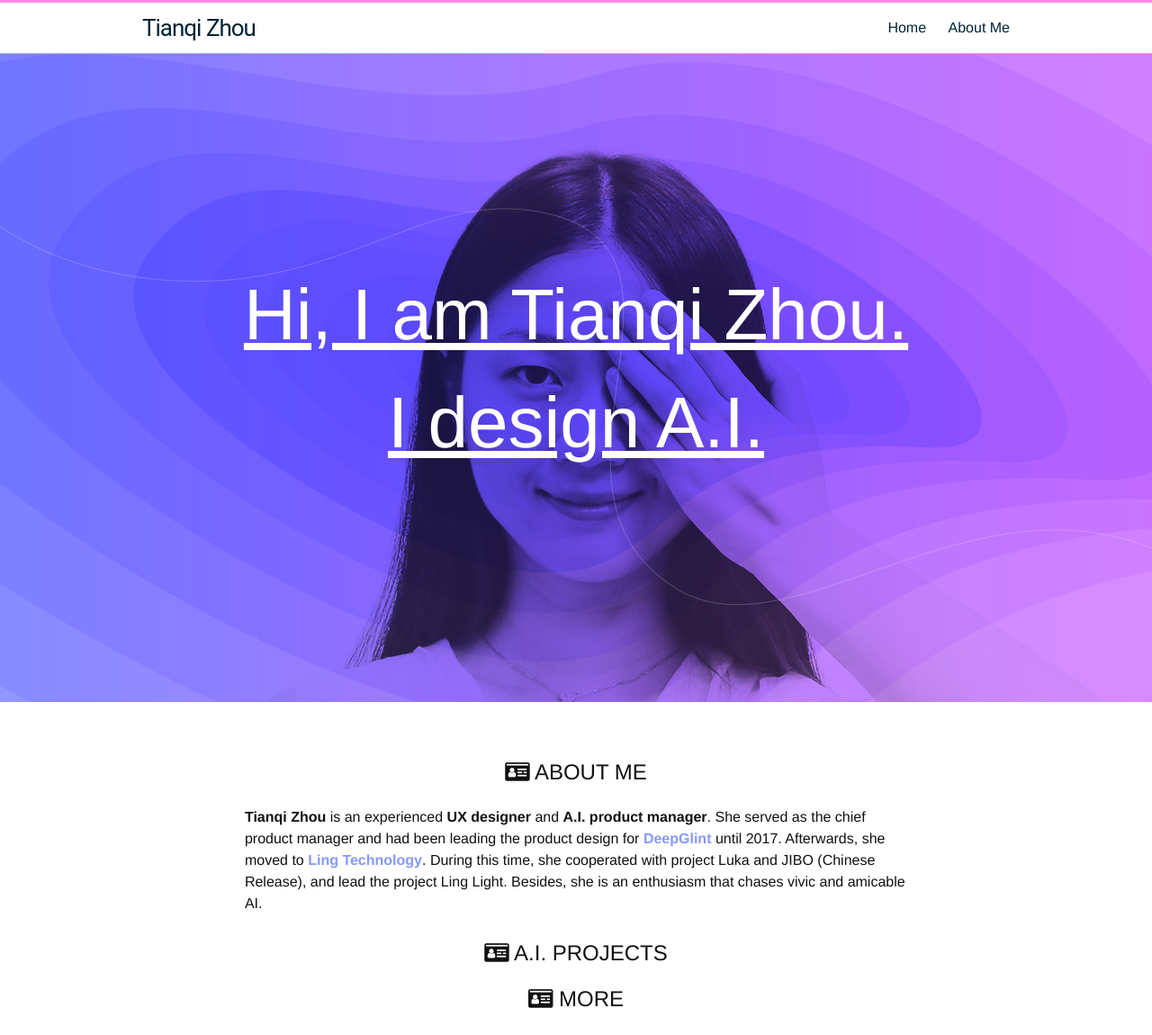
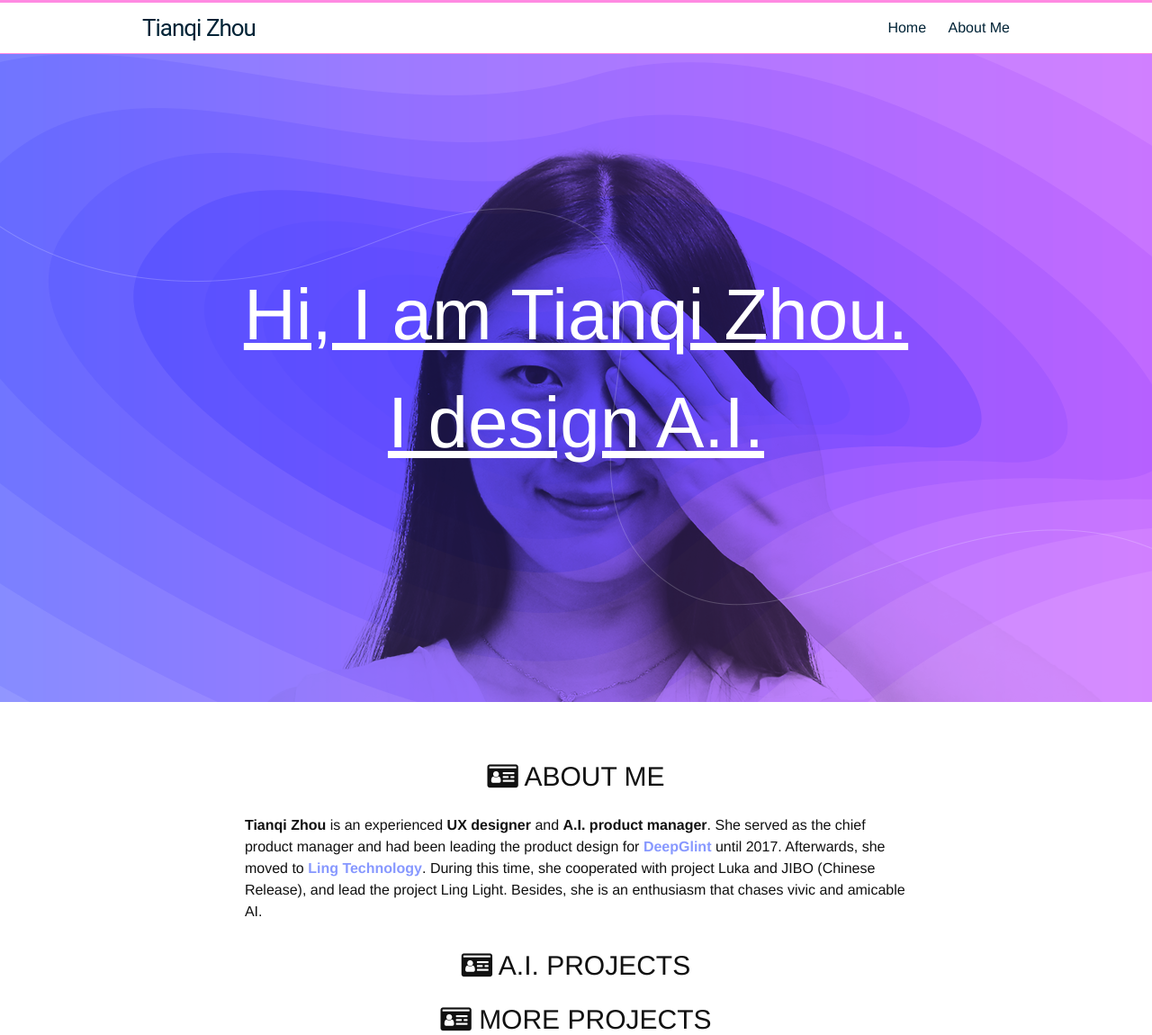
Before and after one commit to Tianqi-Zhou/tianqi-zhou.github.io, a Jekyll site: the page built from index.html, in a window 1280 px wide. Shown: the top 1150 px of the page at 90% size. Built offline with Jekyll 4.4.1, drawn with Linux system fonts in a browser that asks for light colours; some of the changed text lies outside the part shown; grey boxes are pictures that could not be loaded.

Commit message:
Update more

```diff
--- a/_sass/_layout.scss
+++ b/_sass/_layout.scss
@@ -206,7 +206,13 @@
 .lg-heading {
   font-size:    30px;
   font-color:   $primary-color-dark;
-  font-weight:  600;
+  font-weight:  400;
+}
+
+.xlg-heading {
+  font-size:    40px;
+  font-color:   $primary-color-dark;
+  font-weight:  500;
 }
 
 .button {
--- a/_sass/_resume.scss
+++ b/_sass/_resume.scss
@@ -0,0 +1,57 @@
+.misc-projects {
+  display: inline-block;
+}
+
+.misc-body {
+  width: -webkit-calc(100% - ( #{$spacing-unit} ));
+  width:         calc(100% - ( #{$spacing-unit} ));
+  display: inline-block;
+}
+
+.misc-item {
+  float: left;
+  margin-bottom: $spacing-unit;
+  padding-left: $spacing-unit;
+  padding-right: $spacing-unit;
+  width: -webkit-calc(50% - ( 2 * #{$spacing-unit} ));
+  width:         calc(50% - ( 2 * #{$spacing-unit} ));
+}
+
+.misc-left {
+  float: left;
+  height: 100px;
+  width:  100px;
+  position: relative;
+  margin-top: auto;
+  margin-bottom: auto;
+}
+
+.misc-right {
+  float: left;
+  display: table;
+  padding-left: $spacing-unit;
+  height: 100px;
+  width: -webkit-calc(100% - ( 100px + #{$spacing-unit} ) );
+  width:        -calc(100% - ( 100px + #{$spacing-unit} ) );
+}
+
+.misc-icon {
+  max-height: 100%;
+  max-width:  100%;
+  position: absolute;
+  top: 0;
+  bottom: 0;
+  left: 0;
+  right: 0;
+  // display: block;
+  margin:  auto;
+  width:   auto;
+  height:  auto;
+}
+
+.misc-title {
+  font-family: $base-font-family;
+  font-size: 20px;
+  display: table-cell;
+  vertical-align: middle;
+}
--- a/css/main.scss
+++ b/css/main.scss
@@ -4,7 +4,7 @@
 @charset "utf-8";
 
 // Our variables
-$base-font-family:  Helvetica Neue, Helvetica, Arial, sans-serif;
+$base-font-family:  Helvetica, Arial, sans-serif;
 $base-font-size:    16px;
 $small-font-size:   $base-font-size * 0.875;
 $tiny-font-size:    $small-font-size * 0.875;
--- a/index.html
+++ b/index.html
@@ -3,7 +3,7 @@ layout: home
 ---
 <div class="wrapper">
   <div id="bio" class="bio">
-    <h1 class="md-heading text-center">
+    <h1 class="lg-heading text-center">
       <i class="fa fa-id-card" aria-hidden="true"></i>
       ABOUT ME
     </h1>
@@ -17,7 +17,7 @@ layout: home
 
 <div class="wrapper">
   <div id="portofolio" class="portofolio">
-    <h1 class="md-heading text-center">
+    <h1 class="lg-heading text-center">
       <i class="fa fa-id-card" aria-hidden="true"></i>
       A.I. PROJECTS
     </h1>
@@ -28,9 +28,25 @@ layout: home
 
 <div class="wrapper">
   <div id="misc-projects" class="misc-projects">
-    <h1 class="md-heading text-center">
+    <h1 class="lg-heading text-center">
       <i class="fa fa-id-card" aria-hidden="true"></i>
-      MORE
+      MORE PROJECTS
     </h1>
+
+    <div class="misc-body">
+      {% for project in site.data.more %}
+      <div class="misc-item">
+        <div class="misc-left">
+          <img class="misc-icon" src="{{ project.icon | prepend: site.baseurl }}" alt="">
+        </div>
+        <div class="misc-right">
+          <span class="misc-title">
+            {{ project.title }}
+          </span>
+        </div>
+      </div>
+      {% endfor %}
+    </div>
+
   </div>
 </div>
```
Also changed, not shown: _data/more.yml (added, +20 -0 lines).
